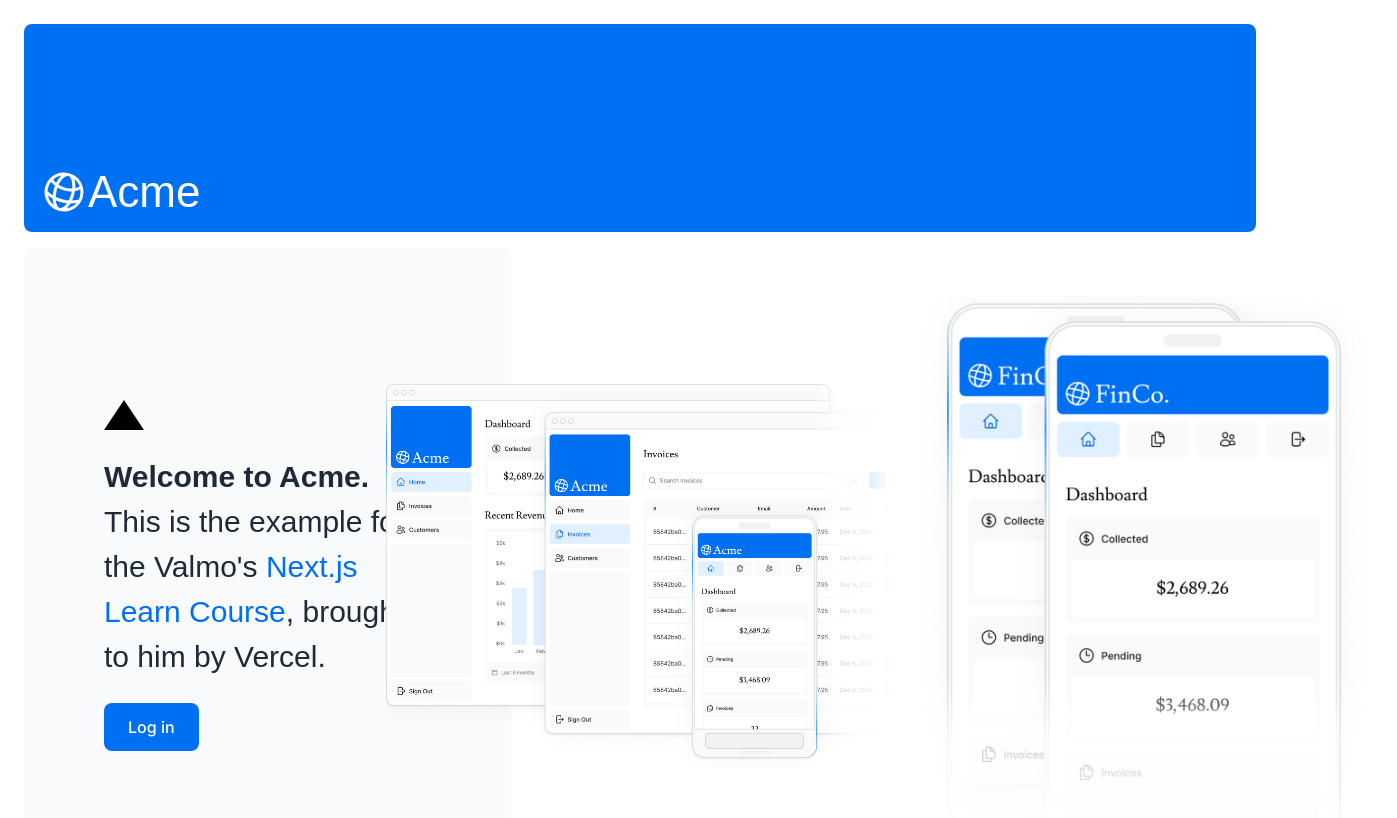
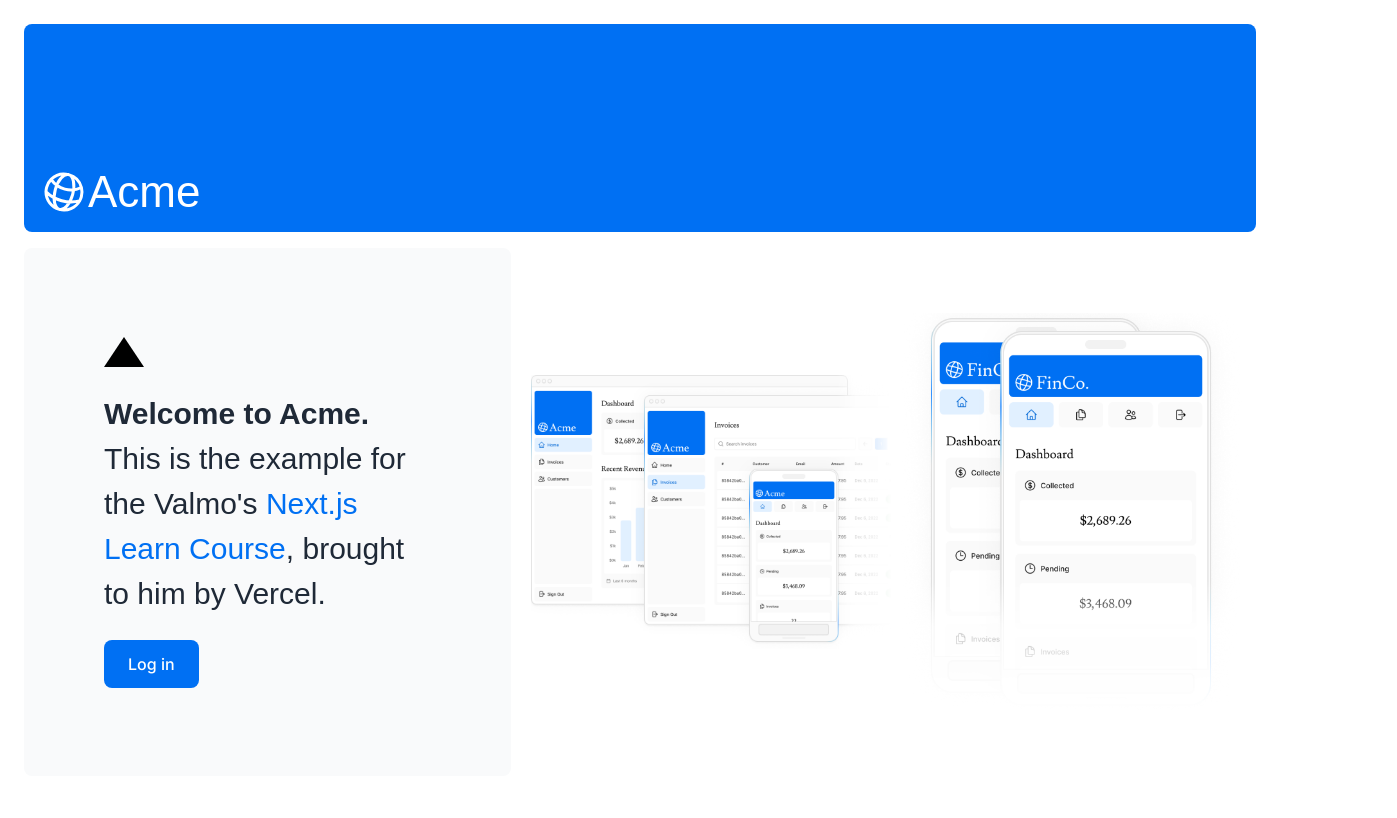
Before and after one commit to valmojr/nextjs-dashboard, a Next.js app: page / in a window 1280 px wide. Shown: the top 818 px of the page, 1397 px wide, since content can reach past the window. Built offline with nearby package versions, Linux system fonts and the light colour scheme; a web font is replaced by a local one.

Commit message:
reduced hero images in main page

```diff
--- a/app/page.tsx
+++ b/app/page.tsx
@@ -29,14 +29,14 @@
         <div className="flex items-center justify-center p-6 md:w-3/5 md:px-28 md:py-12">
           <Image
             src="/hero-desktop.png"
-            width={560}
+            width={360}
             height={620}
             className={`hidden md:block`}
             alt="Screenshots of the dashboard project showing desktop and mobile versions"
           />
           <Image
             src="/hero-mobile.png"
-            width={560}
+            width={360}
             height={620}
             className={`hidden md:block`}
             alt="Screenshots of the dashboard project showing desktop and mobile versions"
```
